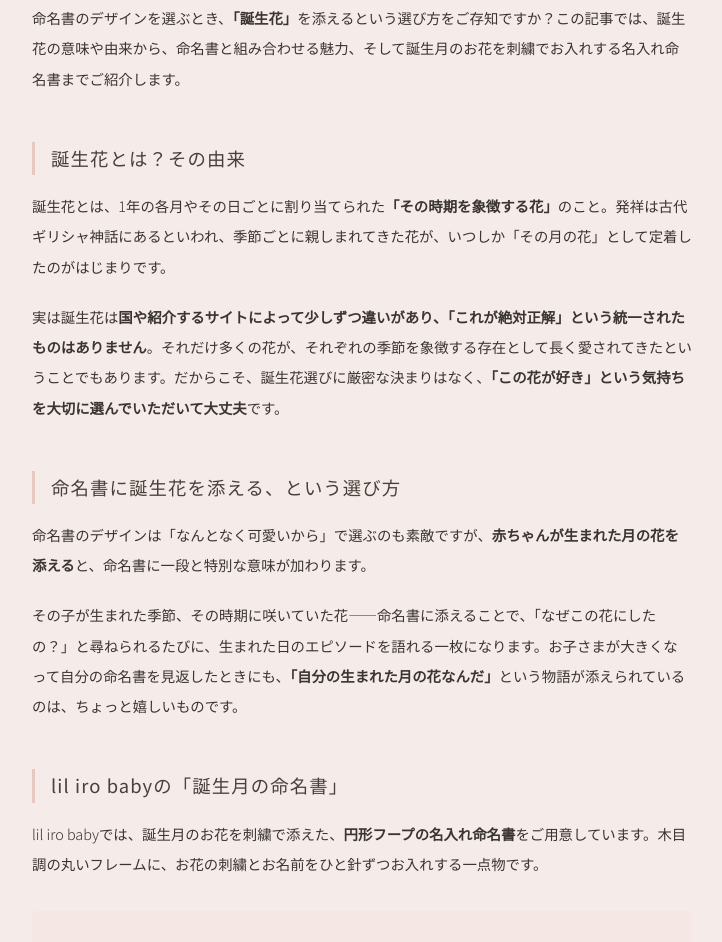
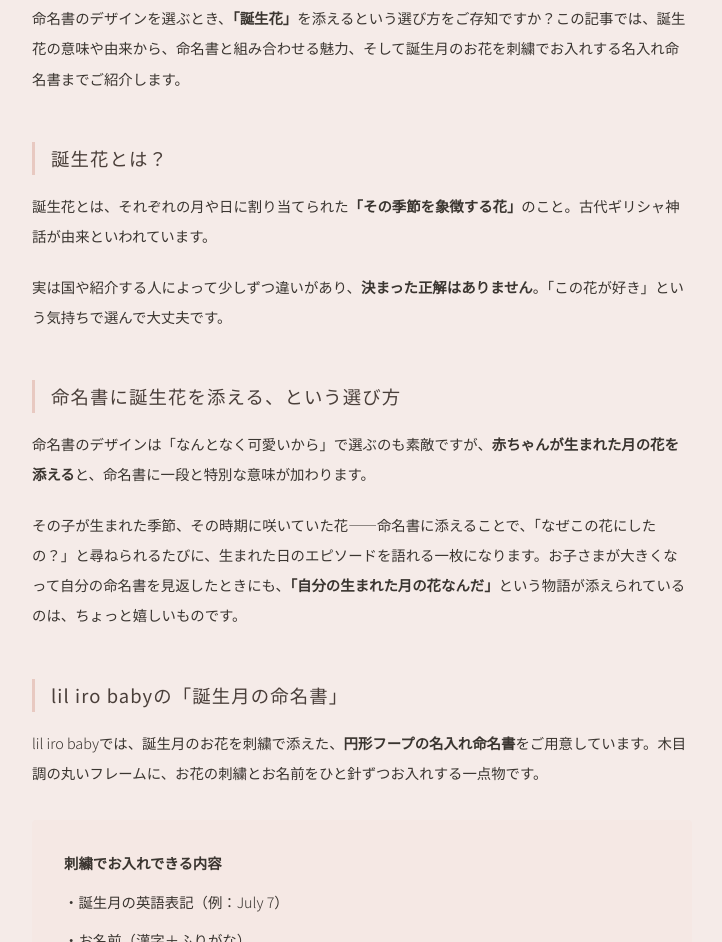
Before and after one commit to ssssaki0117-lgtm/lil-iro-baby, a plain HTML site: page column/tanjoka-meimeisho.html in a window 1280 px wide. Shown: the part 791-1733 px from the top of the page, without its empty margins (278-1000 px from the left). Drawn offline with nearby package versions, Linux system fonts and the light colour scheme.

Commit message:
誕生花コラムの「誕生花とは？」をコンパクトに
Co-Authored-By: Claude Opus 5.5 <noreply@anthropic.com>

```diff
--- a/column/tanjoka-meimeisho.html
+++ b/column/tanjoka-meimeisho.html
@@ -204,10 +204,10 @@
 
     <p>命名書のデザインを選ぶとき、<strong>「誕生花」</strong>を添えるという選び方をご存知ですか？この記事では、誕生花の意味や由来から、命名書と組み合わせる魅力、そして誕生月のお花を刺繍でお入れする名入れ命名書までご紹介します。</p>
 
-    <h2>誕生花とは？その由来</h2>
+    <h2>誕生花とは？</h2>
 
-    <p>誕生花とは、1年の各月やその日ごとに割り当てられた<strong>「その時期を象徴する花」</strong>のこと。発祥は古代ギリシャ神話にあるといわれ、季節ごとに親しまれてきた花が、いつしか「その月の花」として定着したのがはじまりです。</p>
-    <p>実は誕生花は<strong>国や紹介するサイトによって少しずつ違いがあり、「これが絶対正解」という統一されたものはありません</strong>。それだけ多くの花が、それぞれの季節を象徴する存在として長く愛されてきたということでもあります。だからこそ、誕生花選びに厳密な決まりはなく、<strong>「この花が好き」という気持ちを大切に選んでいただいて大丈夫</strong>です。</p>
+    <p>誕生花とは、それぞれの月や日に割り当てられた<strong>「その季節を象徴する花」</strong>のこと。古代ギリシャ神話が由来といわれています。</p>
+    <p>実は国や紹介する人によって少しずつ違いがあり、<strong>決まった正解はありません</strong>。「この花が好き」という気持ちで選んで大丈夫です。</p>
 
     <h2>命名書に誕生花を添える、という選び方</h2>
 
```
